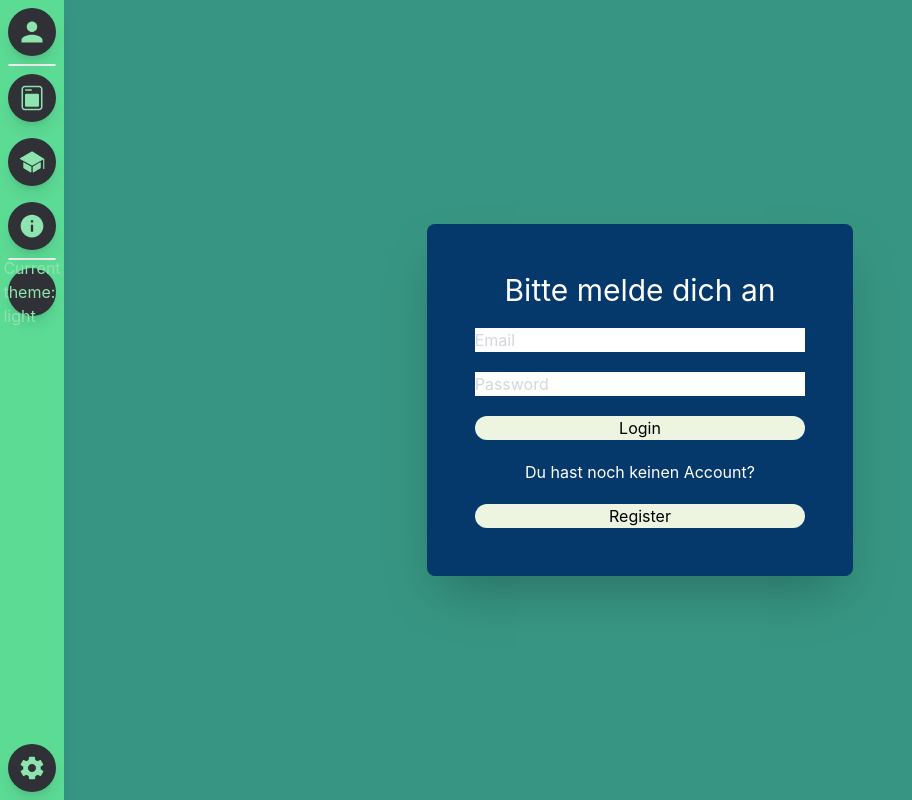
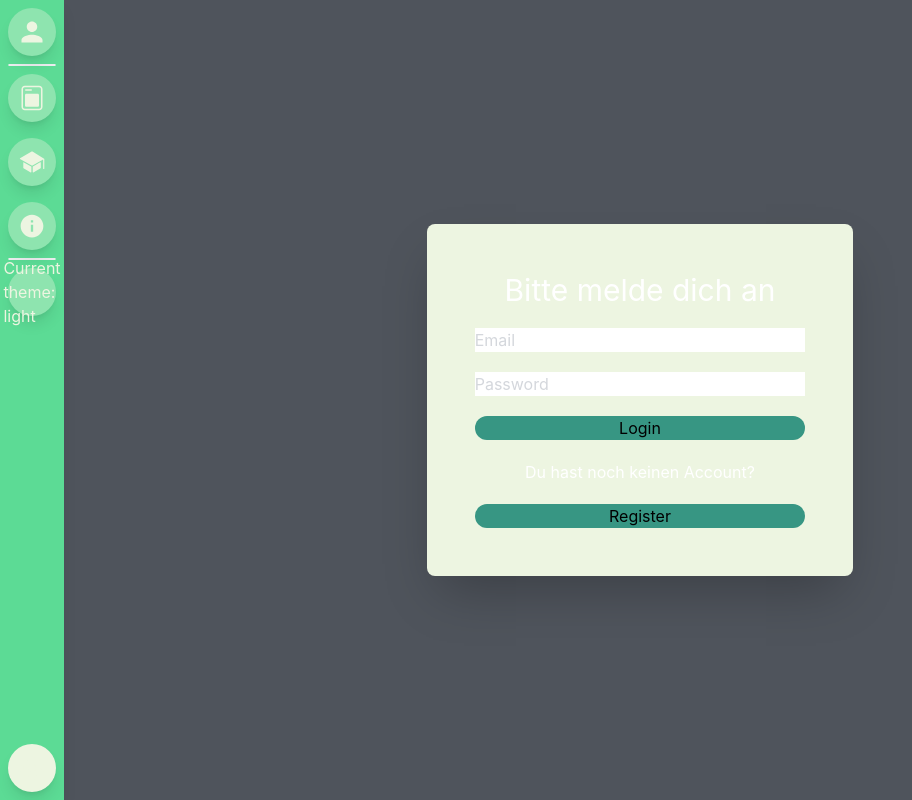
Before and after one commit to Schuetze1000/TheRouteMaster, a React (Create React App) app in the folder client/: page /login in a window 1280 px wide. Shown: the whole page, without its empty margins (0-912 px from the left). Built offline with nearby package versions, Linux system fonts and the light colour scheme.

Commit message:
ui change

```diff
--- a/client/src/index.css
+++ b/client/src/index.css
@@ -6,13 +6,13 @@
 
   .navbar-icon {
     @apply relative flex items-center justify-center h-12 w-12 mt-2 mb-2 mx-auto shadow-lg
-            bg-gray-800 text-theme-1-4 hover:bg-theme-1-5 hover:text-white
+            bg-theme-1-1 text-theme-1-2 hover:bg-theme-1-1 hover:text-black
             rounded-3xl hover:rounded-xl transition-all duration-300 ease-linear cursor-pointer;
   }
 
   .navbar-icon-bottom {
     @apply absolute bottom-0 left-2 flex items-center justify-center h-12 w-12 mt-2 mb-2 mx-auto shadow-lg
-            bg-gray-800 text-theme-1-4 hover:bg-theme-1-5 hover:text-white
+            bg-theme-1-2 text-theme-1-2 hover:bg-theme-1-1 hover:text-black
             rounded-3xl hover:rounded-xl transition-all duration-300 ease-linear cursor-pointer;
   }
 
@@ -44,7 +44,7 @@
   }
 
   .login-box {
-    @apply bg-theme-1-1 w-[70%] md:w-1/3 mr-auto ml-24 md:mx-auto p-10 md:p-12 my-10 rounded-lg shadow-2xl grid space-y-5;
+    @apply bg-theme-1-2 w-[70%] md:w-1/3 mr-auto ml-24 md:mx-auto p-10 md:p-12 my-10 rounded-lg shadow-2xl grid space-y-5;
   }
 }
 
--- a/client/src/pages/login/login.tsx
+++ b/client/src/pages/login/login.tsx
@@ -18,7 +18,7 @@ function Login() {
     }
 
     return (
-        <body className="h-screen bg-theme-1-2">
+        <body className="h-screen bg-gray-600">
             <form onSubmit={onSubmit}>
                 <Navbar/>
                 <div className="flex justify-center flex-col m-auto h-screen">
--- a/client/tailwind.config.js
+++ b/client/tailwind.config.js
@@ -28,11 +28,11 @@ module.exports = {
           200: "#ebedef",
           100: "#f2f3f5",
         },
-        "theme-1-1": "#05386B",
-        "theme-1-2": "#379683",
+        "theme-1-1": "#8EE4AF",
+        "theme-1-2": "#EDF5E1",
         "theme-1-3": "#5CDB95",
-        "theme-1-4": "#8EE4AF",
-        "theme-1-5": "#EDF5E1",
+        "theme-1-4": "#907163",
+        "theme-1-5": "#379683",
       },
     },
   },
```
